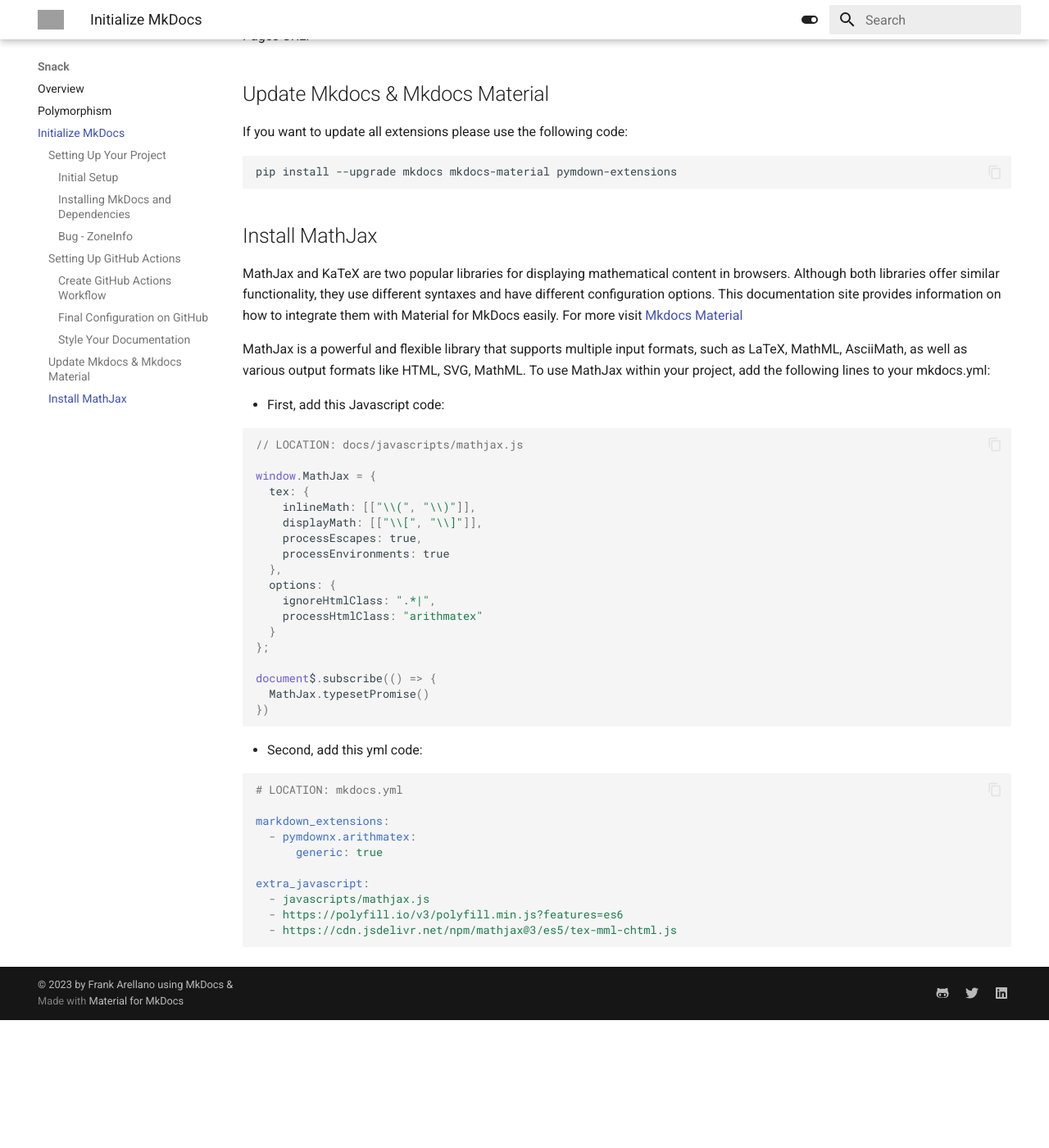
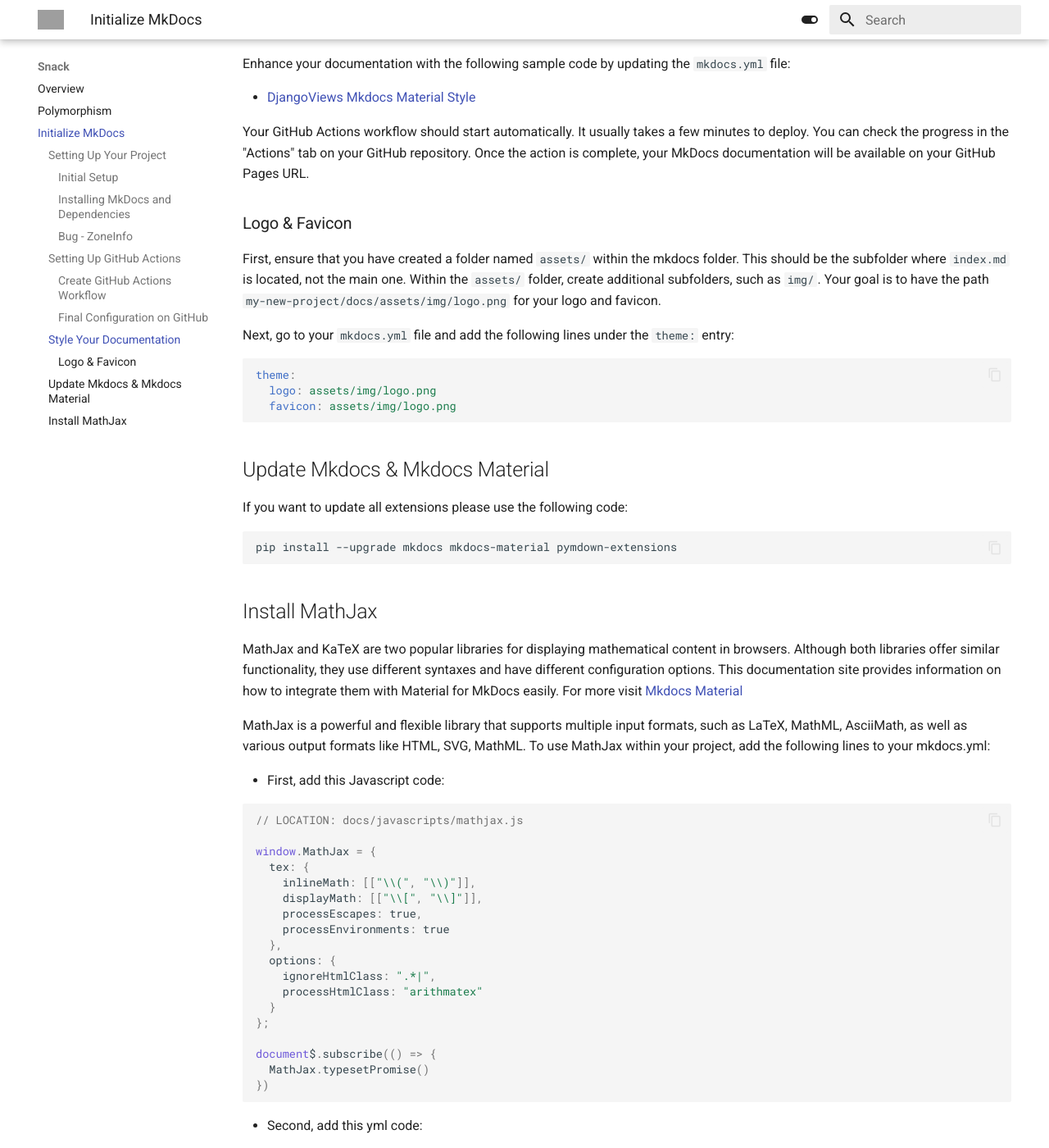
Before and after one commit to plexoio/djangoviews, an MkDocs documentation site: the page built from docs/snack/initialize/initial.md, in a window 1280 px wide and 1400 px high, scrolled down 2980 px. Shown: the whole window at 82% size. Built offline with MkDocs 1.6.1 and Material for MkDocs 9.7.7, drawn with Linux system fonts in a browser that asks for light colours; before the commit the page ends 4224 px from its top, so only the background shows below that; some of the changed text lies outside the part shown; grey boxes are pictures that could not be loaded.

Commit message:
docs: update instructions for mkdocs installation

````diff
--- a/docs/snack/initialize/initial.md
+++ b/docs/snack/initialize/initial.md
@@ -22,18 +22,27 @@
     pip install mkdocs
     ```
 
-2. **Install MkDocs Material**: This is the theme used for MkDocs.
+2. If you don't see the `docs` folder automatically created then you need to initialize mkdocs manually:
+
+    ```bash
+    mkdocs new my-project
+    cd my-new-project
+    ```
+
+3. **Install MkDocs Material**: This is the theme used for MkDocs.
 
     ```bash
     pip install mkdocs-material
 
     # Do not forget
+    cd ..
     pip3 freeze > requirements.txt
     ```
 
-3. **Test MkDocs**: Ensure everything is working as expected, if not, reinstall Django, mkdocs & mkdocs-material.
+4. **Test MkDocs**: Ensure everything is working as expected, if not, reinstall Django, mkdocs & mkdocs-material.
 
     ```bash
+    cd my-new-project
     mkdocs serve
     ```
 
@@ -123,12 +132,24 @@
 2. **Configure Build and Deployment**: Under 'Build and Deployment', select 'Deploy from a branch' then choose the source as 'gh-pages' and click the 'Save' button.
 3. **Find URL**: Go back to GitHub Actions and check the process `pages build and deployment ` once it is completed (green). Access it to find your URL at the build-deploy level.
 
-### Style Your Documentation
+## Style Your Documentation
 Enhance your documentation with the following sample code by updating the `mkdocs.yml` file:
 
 - [DjangoViews Mkdocs Material Style](https://github.com/plexoio/djangoviews/blob/main/mkdocs.yml)
 
 Your GitHub Actions workflow should start automatically. It usually takes a few minutes to deploy. You can check the progress in the "Actions" tab on your GitHub repository. Once the action is complete, your MkDocs documentation will be available on your GitHub Pages URL.
+
+### Logo & Favicon
+
+First, ensure that you have created a folder named `assets/` within the mkdocs folder. This should be the subfolder where `index.md` is located, not the main one. Within the `assets/` folder, create additional subfolders, such as `img/`. Your goal is to have the path `my-new-project/docs/assets/img/logo.png` for your logo and favicon.
+
+Next, go to your `mkdocs.yml` file and add the following lines under the `theme:` entry:
+
+```yaml
+theme:
+  logo: assets/img/logo.png
+  favicon: assets/img/logo.png
+```
 
 ## Update Mkdocs & Mkdocs Material
 
--- a/mkdocs.yml
+++ b/mkdocs.yml
@@ -100,4 +100,4 @@
 copyright: |
   &copy; 2023 by <a href="https://github.com/plexoio"  target="_blank" rel="noopener">Frank Arellano</a>
   using
-  <a href="https://www.mkdocs.org/"  target="_blank" rel="noopener">MkDocs</a> &
+  <a href="https://www.mkdocs.org/"  target="_blank" rel="noopener">MkDocs</a>
````
